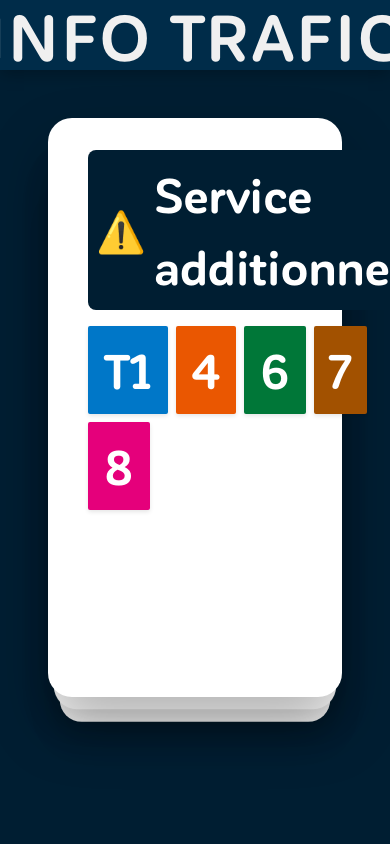
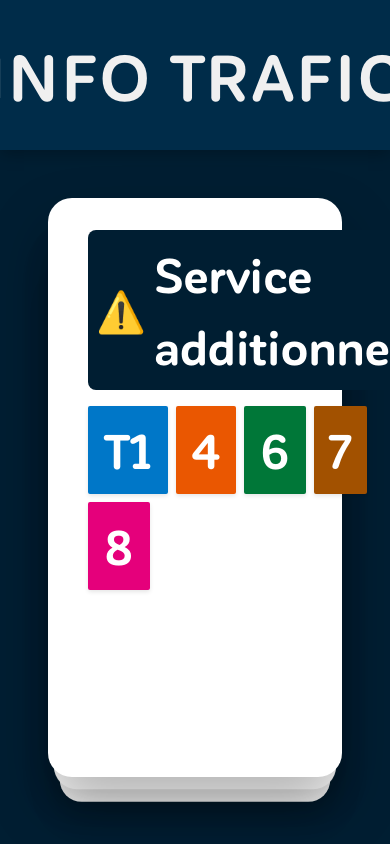
Before and after one commit to AmandineDF/tac-infotrafic, a website built with Parcel: page src/index.html in a window 390 px wide. Built offline with nearby package versions, Linux system fonts and the light colour scheme.

```diff
--- a/src/css/layout.css
+++ b/src/css/layout.css
@@ -73,7 +73,7 @@ body {
 
     .sidebar {
         width: 100vw;
-        height: 70px;
+        height: 150px;
         box-shadow: 0 4px 15px rgba(0, 0, 0, 0.25);
         flex-direction: row;
         justify-content: center;
```
